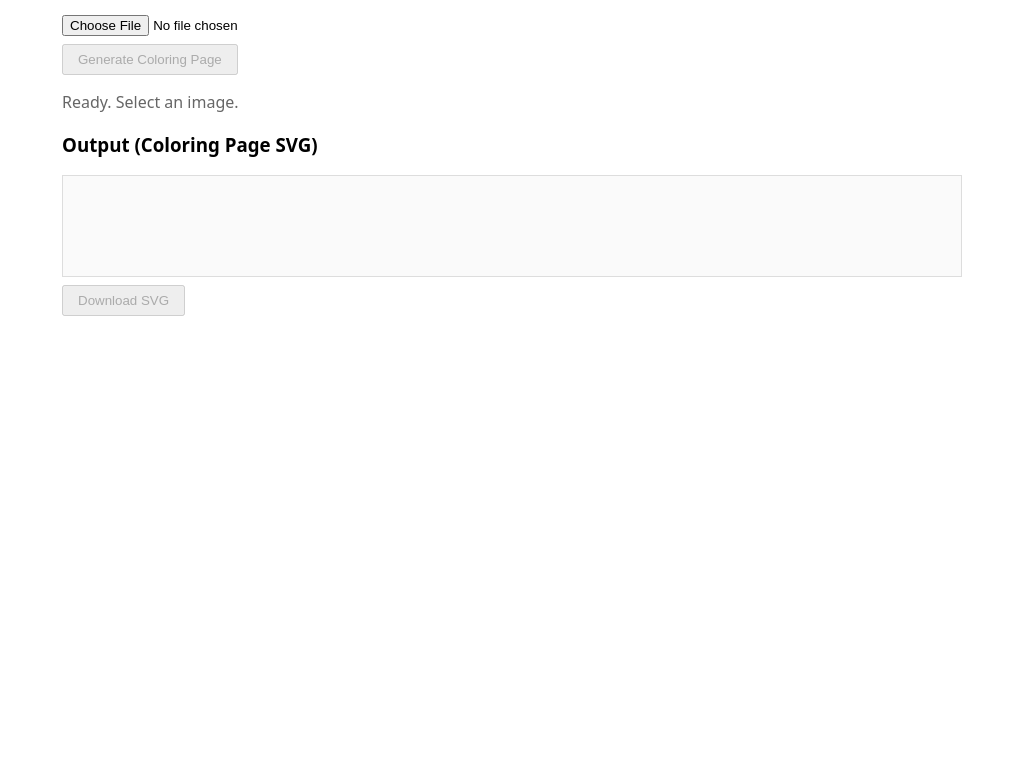
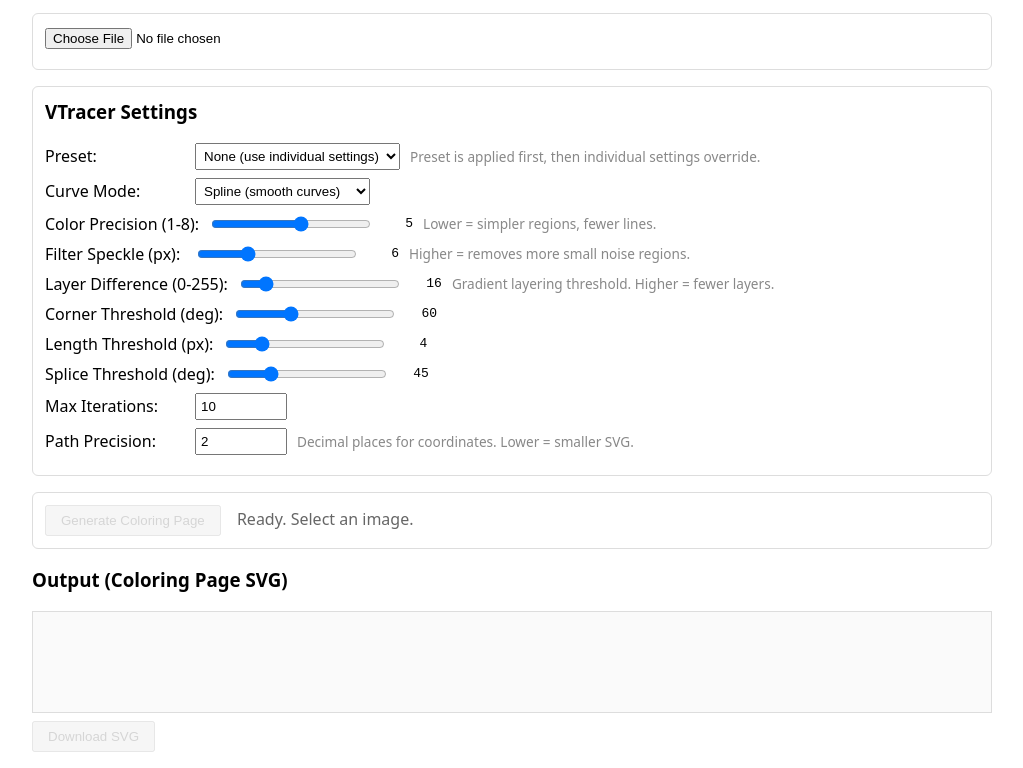
Before and after one commit to EvanClements/coloring-page-inator-web, a plain HTML site: page index.html in a window 1280 px wide. Shown: the part 88-856 px from the top of the page, without its empty margins (128-1151 px from the left). Before the commit the page ends 800 px from the top, so only its background shows below. Drawn offline with Linux system fonts and the light colour scheme.

Commit message:
Update index.html
Added a settings input section and a settings log for review

```diff
--- a/index.html
+++ b/index.html
@@ -5,16 +5,24 @@
     <meta name="viewport" content="width=device-width, initial-scale=1.0">
     <title>VTracer Coloring Page Test</title>
     <style>
-        body { font-family: system-ui, sans-serif; max-width: 900px; margin: 20px auto; padding: 0 16px; }
+        body { font-family: system-ui, sans-serif; max-width: 960px; margin: 20px auto; padding: 0 16px; }
         h1 { font-size: 1.4rem; }
         #status { color: #666; margin: 12px 0; }
-        .controls { margin: 16px 0; }
+        .controls { margin: 16px 0; padding: 12px; border: 1px solid #ddd; border-radius: 6px; }
+        .control-row { margin: 8px 0; display: flex; align-items: center; gap: 10px; flex-wrap: wrap; }
+        .control-row label { min-width: 140px; font-weight: 500; }
+        .control-row input[type="number"] { width: 80px; padding: 4px; }
+        .control-row select { padding: 4px; }
+        .control-row input[type="range"] { width: 160px; }
+        .control-row .val { display: inline-block; min-width: 30px; text-align: right; font-family: monospace; }
         input[type="file"] { margin-bottom: 8px; }
         canvas { border: 1px solid #ddd; max-width: 100%; margin: 8px 0; }
         #svgOutput { border: 1px solid #ddd; margin: 8px 0; min-height: 100px; background: #fafafa; }
         #svgOutput svg { display: block; max-width: 100%; height: auto; }
         button { padding: 6px 14px; cursor: pointer; }
+        button:disabled { opacity: 0.5; cursor: default; }
         .note { font-size: 0.85rem; color: #888; }
+        textarea { width: 100%; font-family: monospace; font-size: 0.85rem; padding: 8px; box-sizing: border-box; }
     </style>
 </head>
 <body>
@@ -23,17 +31,95 @@
 
     <div class="controls">
         <input type="file" id="fileInput" accept="image/*">
-        <br>
-        <button id="traceBtn" disabled>Generate Coloring Page</button>
     </div>
 
-    <p id="status">Ready. Select an image.</p>
+    <div class="controls">
+        <h3 style="margin-top: 0;">VTracer Settings</h3>
+
+        <div class="control-row">
+            <label for="presetSelect">Preset:</label>
+            <select id="presetSelect">
+                <option value="">None (use individual settings)</option>
+                <option value="bw">BW (black & white)</option>
+                <option value="poster">Poster</option>
+                <option value="photo">Photo</option>
+            </select>
+            <span class="note">Preset is applied first, then individual settings override.</span>
+        </div>
+
+        <div class="control-row">
+            <label for="modeSelect">Curve Mode:</label>
+            <select id="modeSelect">
+                <option value="spline">Spline (smooth curves)</option>
+                <option value="polygon">Polygon (straight edges)</option>
+                <option value="pixel">Pixel (blocky)</option>
+            </select>
+        </div>
+
+        <div class="control-row">
+            <label for="colorPrecision">Color Precision (1-8):</label>
+            <input type="range" id="colorPrecision" min="1" max="8" step="1" value="5">
+            <span class="val" id="colorPrecisionVal">5</span>
+            <span class="note">Lower = simpler regions, fewer lines.</span>
+        </div>
+
+        <div class="control-row">
+            <label for="filterSpeckle">Filter Speckle (px):</label>
+            <input type="range" id="filterSpeckle" min="0" max="20" step="1" value="6">
+            <span class="val" id="filterSpeckleVal">6</span>
+            <span class="note">Higher = removes more small noise regions.</span>
+        </div>
+
+        <div class="control-row">
+            <label for="layerDifference">Layer Difference (0-255):</label>
+            <input type="range" id="layerDifference" min="0" max="128" step="1" value="16">
+            <span class="val" id="layerDifferenceVal">16</span>
+            <span class="note">Gradient layering threshold. Higher = fewer layers.</span>
+        </div>
+
+        <div class="control-row">
+            <label for="cornerThreshold">Corner Threshold (deg):</label>
+            <input type="range" id="cornerThreshold" min="0" max="180" step="1" value="60">
+            <span class="val" id="cornerThresholdVal">60</span>
+        </div>
+
+        <div class="control-row">
+            <label for="lengthThreshold">Length Threshold (px):</label>
+            <input type="range" id="lengthThreshold" min="0" max="20" step="0.5" value="4">
+            <span class="val" id="lengthThresholdVal">4</span>
+        </div>
+
+        <div class="control-row">
+            <label for="spliceThreshold">Splice Threshold (deg):</label>
+            <input type="range" id="spliceThreshold" min="0" max="180" step="1" value="45">
+            <span class="val" id="spliceThresholdVal">45</span>
+        </div>
+
+        <div class="control-row">
+            <label for="maxIterations">Max Iterations:</label>
+            <input type="number" id="maxIterations" min="0" max="30" step="1" value="10">
+        </div>
+
+        <div class="control-row">
+            <label for="pathPrecision">Path Precision:</label>
+            <input type="number" id="pathPrecision" min="0" max="6" step="1" value="2">
+            <span class="note">Decimal places for coordinates. Lower = smaller SVG.</span>
+        </div>
+    </div>
+
+    <div class="controls">
+        <button id="traceBtn" disabled>Generate Coloring Page</button>
+        <span id="status" style="margin-left: 12px;">Ready. Select an image.</span>
+    </div>
 
     <canvas id="previewCanvas" style="display:none;"></canvas>
 
     <h3>Output (Coloring Page SVG)</h3>
     <div id="svgOutput"></div>
     <button id="downloadBtn" disabled>Download SVG</button>
+
+    <h3>Settings Used</h3>
+    <textarea id="settingsLog" rows="8" readonly placeholder="Settings will appear here after generating."></textarea>
 
     <script type="module">
         import * as glue from 'https://cdn.jsdelivr.net/npm/wasm_vtracer@0.2.0/wasm_vtracer_bg.js';
@@ -45,12 +131,44 @@
         const svgOutput = document.getElementById('svgOutput');
         const downloadBtn = document.getElementById('downloadBtn');
         const previewCanvas = document.getElementById('previewCanvas');
+        const settingsLog = document.getElementById('settingsLog');
         const ctx = previewCanvas.getContext('2d', { willReadFrequently: true });
 
         let tracer = null;
         let currentImageData = null;
 
-        // Initialize tracer on first use
+        // Bind slider value displays
+        function bindSlider(id) {
+            const el = document.getElementById(id);
+            const val = document.getElementById(id + 'Val');
+            if (el && val) {
+                el.addEventListener('input', () => { val.textContent = el.value; });
+            }
+        }
+        bindSlider('colorPrecision');
+        bindSlider('filterSpeckle');
+        bindSlider('layerDifference');
+        bindSlider('cornerThreshold');
+        bindSlider('lengthThreshold');
+        bindSlider('spliceThreshold');
+
+        // Read all settings from the UI
+        function readSettings() {
+            const preset = document.getElementById('presetSelect').value || undefined;
+            return {
+                preset: preset,
+                mode: document.getElementById('modeSelect').value,
+                color_precision: parseInt(document.getElementById('colorPrecision').value, 10),
+                filter_speckle: parseInt(document.getElementById('filterSpeckle').value, 10),
+                layer_difference: parseInt(document.getElementById('layerDifference').value, 10),
+                corner_threshold: parseInt(document.getElementById('cornerThreshold').value, 10),
+                length_threshold: parseFloat(document.getElementById('lengthThreshold').value),
+                splice_threshold: parseInt(document.getElementById('spliceThreshold').value, 10),
+                max_iterations: parseInt(document.getElementById('maxIterations').value, 10),
+                path_precision: parseInt(document.getElementById('pathPrecision').value, 10),
+            };
+        }
+
         async function getTracer() {
             if (tracer) return tracer;
             statusEl.textContent = 'Loading VTracer WASM…';
@@ -61,14 +179,12 @@
             return tracer;
         }
 
-        // Load image file into canvas and capture ImageData
         fileInput.addEventListener('change', async (e) => {
             const file = e.target.files[0];
             if (!file) return;
 
             const img = new Image();
             img.onload = () => {
-                // Limit size to keep tracing fast for testing
                 const maxDim = 600;
                 let w = img.width;
                 let h = img.height;
@@ -89,43 +205,39 @@
             img.src = URL.createObjectURL(file);
         });
 
-        // Run tracing and post-process SVG
         traceBtn.addEventListener('click', async () => {
             if (!currentImageData) return;
             traceBtn.disabled = true;
-            statusEl.textContent = 'Tracing… (this may take a few seconds)';
+            statusEl.textContent = 'Tracing…';
+
+            const settings = readSettings();
 
             try {
                 const t = await getTracer();
 
-                // Trace with settings tuned for coloring pages
+                // Build options object, omitting undefined preset
+                const options = { ...settings };
+                if (!options.preset) delete options.preset;
+
                 const result = t.traceScene(
                     currentImageData.data,
                     currentImageData.width,
                     currentImageData.height,
-                    {
-                        // Lower color precision = fewer color regions
-                        color_precision: 5,
-                        // Remove small speckles to reduce noise
-                        filter_speckle: 6,
-                        // Use spline mode for smooth curves
-                        mode: 'spline',
-                    }
+                    options
                 );
 
                 // Post-process: force all fills white, strokes black
                 let svg = result.svg;
-                // Inject style block right after opening <svg>
                 const style = '<style>path { fill: #ffffff !important; stroke: #000000 !important; stroke-width: 1.2; }</style>';
-                // Handle both <svg ...> and <svg>
                 svg = svg.replace(/<svg([^>]*)>/, `<svg$1>${style}`);
 
                 svgOutput.innerHTML = svg;
                 downloadBtn.disabled = false;
-                statusEl.textContent = 'Done. Adjust settings in code if needed, then download.';
+                window._lastSvg = svg;
 
-                // Store for download
-                window._lastSvg = svg;
+                // Log the exact settings used
+                settingsLog.value = JSON.stringify(settings, null, 2);
+                statusEl.textContent = 'Done.';
             } catch (err) {
                 console.error(err);
                 statusEl.textContent = 'Error: ' + err.message;
@@ -134,7 +246,6 @@
             }
         });
 
-        // Download SVG
         downloadBtn.addEventListener('click', () => {
             if (!window._lastSvg) return;
             const blob = new Blob([window._lastSvg], { type: 'image/svg+xml' });
```
